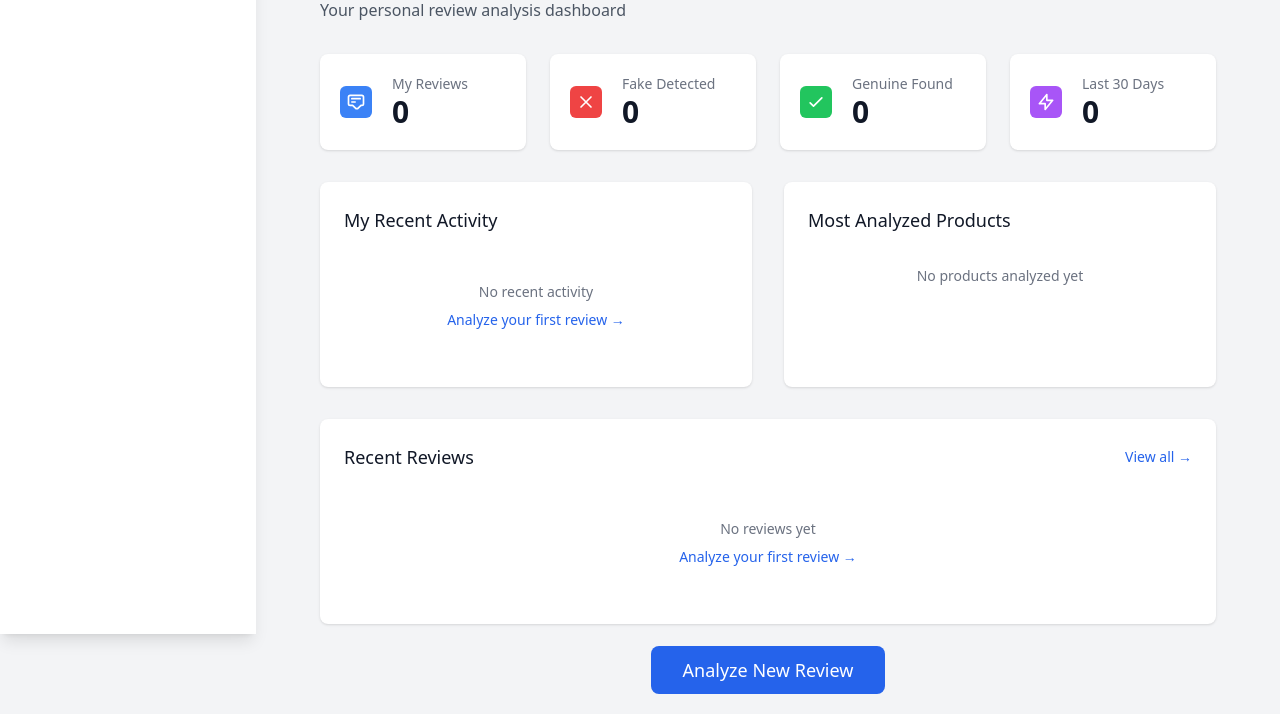
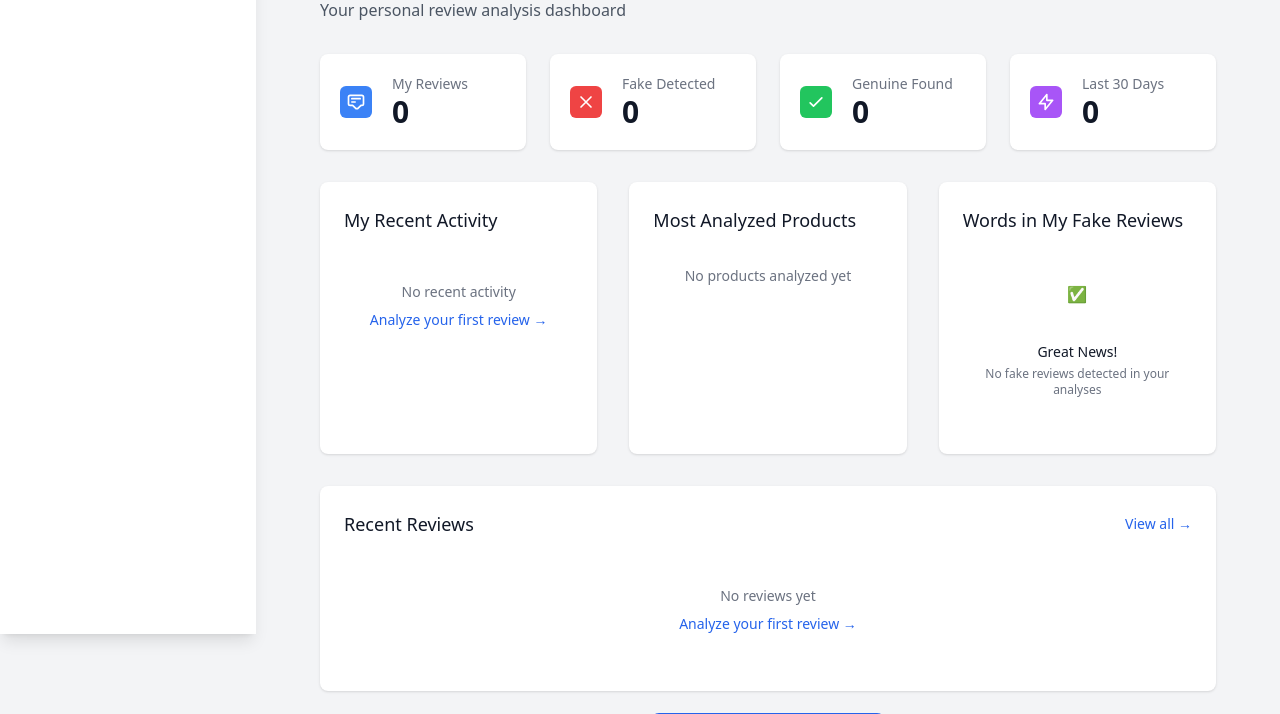
Before and after one commit to JEJ07/2025-CP_ReviewAI, a Django app: page /dashboard/ in a window 1280 px wide. Shown: the part 166-880 px from the top of the page. Run offline with Django 5.2, Linux system fonts and the light colour scheme; the visitor is signed in with stand-in values (Sample User, id 1); data that the repository does not hold is empty; some libraries are stand-ins or nearby versions.

Commit message:
initial word count in dashboard

```diff
--- a/reviewai/templates/reviewai/user_dashboard.html
+++ b/reviewai/templates/reviewai/user_dashboard.html
@@ -97,8 +97,8 @@
         </div>
     </div>
 
-    <!-- Charts & Activity -->
-    <div class="grid grid-cols-1 lg:grid-cols-2 gap-8 mb-8">
+    <!-- Charts & Activity - CHANGED FROM lg:grid-cols-2 TO lg:grid-cols-3 -->
+    <div class="grid grid-cols-1 lg:grid-cols-3 gap-8 mb-8">
         <!-- My Activity Chart -->
         <div class="bg-white shadow rounded-lg">
             <div class="px-4 py-5 sm:p-6">
@@ -152,6 +152,47 @@
                     </div>
                 {% else %}
                     <p class="text-sm text-gray-500 text-center py-4">No products analyzed yet</p>
+                {% endif %}
+            </div>
+        </div>
+
+        <!-- NEW: My Fake Review Words -->
+        <div class="bg-white shadow rounded-lg">
+            <div class="px-4 py-5 sm:p-6">
+                <h3 class="text-lg font-medium text-gray-900 mb-4">Words in My Fake Reviews</h3>
+
+                {% if user_fake_word_frequency %}
+                    <div class="space-y-3">
+                        {% for word, count in user_fake_word_frequency %}
+                        <div class="flex items-center justify-between">
+                            <div class="flex items-center">
+                                <div class="w-3 h-3 bg-red-500 rounded-full mr-3"></div>
+                                <span class="text-sm font-medium text-gray-900 capitalize">{{ word }}</span>
+                            </div>
+                            <div class="flex items-center space-x-2">
+                                <div class="w-12 bg-gray-200 rounded-full h-2">
+                                    <div class="bg-red-500 h-2 rounded-full transition-all duration-300"
+                                         style="width: {% if count <= 5 %}{{ count|add:'0' }}0%{% else %}100%{% endif %}; min-width: 15%;"></div>
+                                </div>
+                                <span class="text-sm text-gray-500 w-6">{{ count }}</span>
+                            </div>
+                        </div>
+                        {% endfor %}
+                    </div>
+
+                    <!-- Summary -->
+                    <div class="mt-4 pt-3 border-t border-gray-200 text-center">
+                        <p class="text-xs text-gray-500">
+                            From {{ user_fake_count }} fake review{{ user_fake_count|pluralize }} detected
+                        </p>
+                    </div>
+                {% else %}
+                    <!-- Empty State -->
+                    <div class="text-center py-8">
+                        <div class="mx-auto h-12 w-12 text-gray-400 mb-3">✅</div>
+                        <h3 class="text-sm font-medium text-gray-900">Great News!</h3>
+                        <p class="text-xs text-gray-500 mt-1">No fake reviews detected in your analyses</p>
+                    </div>
                 {% endif %}
             </div>
         </div>
--- a/reviewai/views.py
+++ b/reviewai/views.py
@@ -11,6 +11,8 @@ from django.core.paginator import Paginator
 from datetime import datetime, timedelta
 import json
 import logging
+import re
+from collections import Counter
 from .utils.fake_review_detector import get_detector
 from django.conf import settings
 from .models import Review, ReviewAnalysis
@@ -139,6 +141,44 @@ def admin_history(request):
     }
     return render(request, 'reviewai/admin/admin_history.html', context)
 
+def get_fake_review_word_frequency(user=None, limit=10):
+    """Get most common words in fake reviews from database"""
+    # Filter fake reviews from database
+    fake_analyses = ReviewAnalysis.objects.filter(
+        result__in=['fake', 'likely_fake', 'possibly_fake']
+    )
+
+    if user:
+        fake_analyses = fake_analyses.filter(review__user=user)
+
+    # Get all fake review texts
+    fake_texts = fake_analyses.select_related('review').values_list('review__review_text', flat=True)
+
+    # Process words
+    word_counter = Counter()
+    stop_words = {
+        'the', 'a', 'an', 'and', 'or', 'but', 'in', 'on', 'at', 'to', 'for',
+        'of', 'with', 'by', 'from', 'up', 'about', 'into', 'through', 'during',
+        'before', 'after', 'above', 'below', 'between', 'among', 'this', 'that',
+        'these', 'those', 'i', 'me', 'my', 'myself', 'we', 'our', 'ours',
+        'ourselves', 'you', 'your', 'yours', 'yourself', 'yourselves', 'he',
+        'him', 'his', 'himself', 'she', 'her', 'hers', 'herself', 'it', 'its',
+        'itself', 'they', 'them', 'their', 'theirs', 'themselves', 'what',
+        'which', 'who', 'whom', 'whose', 'am', 'is', 'are', 'was', 'were',
+        'be', 'been', 'being', 'have', 'has', 'had', 'having', 'do', 'does',
+        'did', 'doing', 'will', 'would', 'should', 'could', 'can', 'may',
+        'might', 'must', 'shall', 'not', 'no', 'yes'
+    }
+
+    for text in fake_texts:
+        if text:
+            # Clean and split text - extract words only
+            words = re.findall(r'\b[a-zA-Z]{3,}\b', text.lower())
+            # Filter out stop words and short words
+            filtered_words = [word for word in words if word not in stop_words and len(word) >= 3]
+            word_counter.update(filtered_words)
+
+    return word_counter.most_common(limit)
 
 @staff_member_required
 def admin_dashboard(request):
@@ -159,6 +199,9 @@ def admin_dashboard(request):
     ).count()
 
     recent_reviews = Review.objects.select_related('user').prefetch_related('analyses').order_by('-created_at')[:5]
+
+    # Get fake review word frequency - ADD THIS LINE
+    fake_word_frequency = get_fake_review_word_frequency(limit=10)
 
     daily_data = []
 
@@ -208,6 +251,7 @@ def admin_dashboard(request):
         'recent_reviews': recent_reviews,
         'daily_data': daily_data,
         'top_users': top_users,
+        'fake_word_frequency': fake_word_frequency,  # ADD THIS LINE
     }
 
     return render(request, 'reviewai/admin/admin_dashboard.html', context)
@@ -229,6 +273,9 @@ def user_dashboard(request):
 
     thirty_days_ago = timezone.now() - timedelta(days=30)
     recent_reviews = user_reviews.filter(created_at__gte=thirty_days_ago).count()
+
+    # Get user's fake review word frequency - ADD THIS LINE
+    user_fake_word_frequency = get_fake_review_word_frequency(user=request.user, limit=10)
 
     daily_data = []
     if total_user_reviews > 0:
@@ -275,6 +322,7 @@ def user_dashboard(request):
         'top_products': top_products,
         'recent_user_reviews': recent_user_reviews,
         'username': request.user.username,
+        'user_fake_word_frequency': user_fake_word_frequency,  # ADD THIS LINE
     }
 
     return render(request, 'reviewai/user_dashboard.html', context)
```
Also changed, not shown: reviewai/templates/reviewai/admin/admin_dashboard.html (+43 -3 lines).
